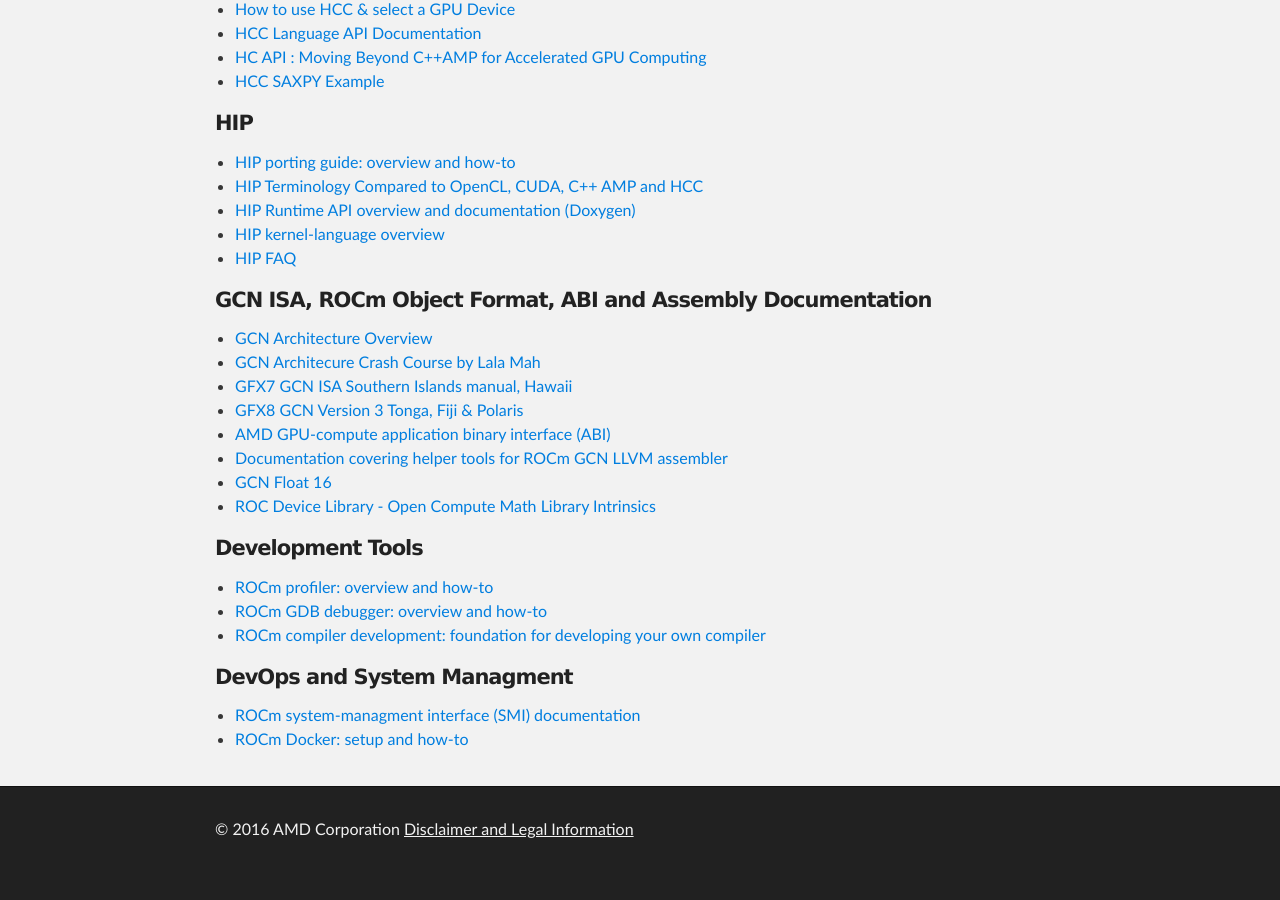
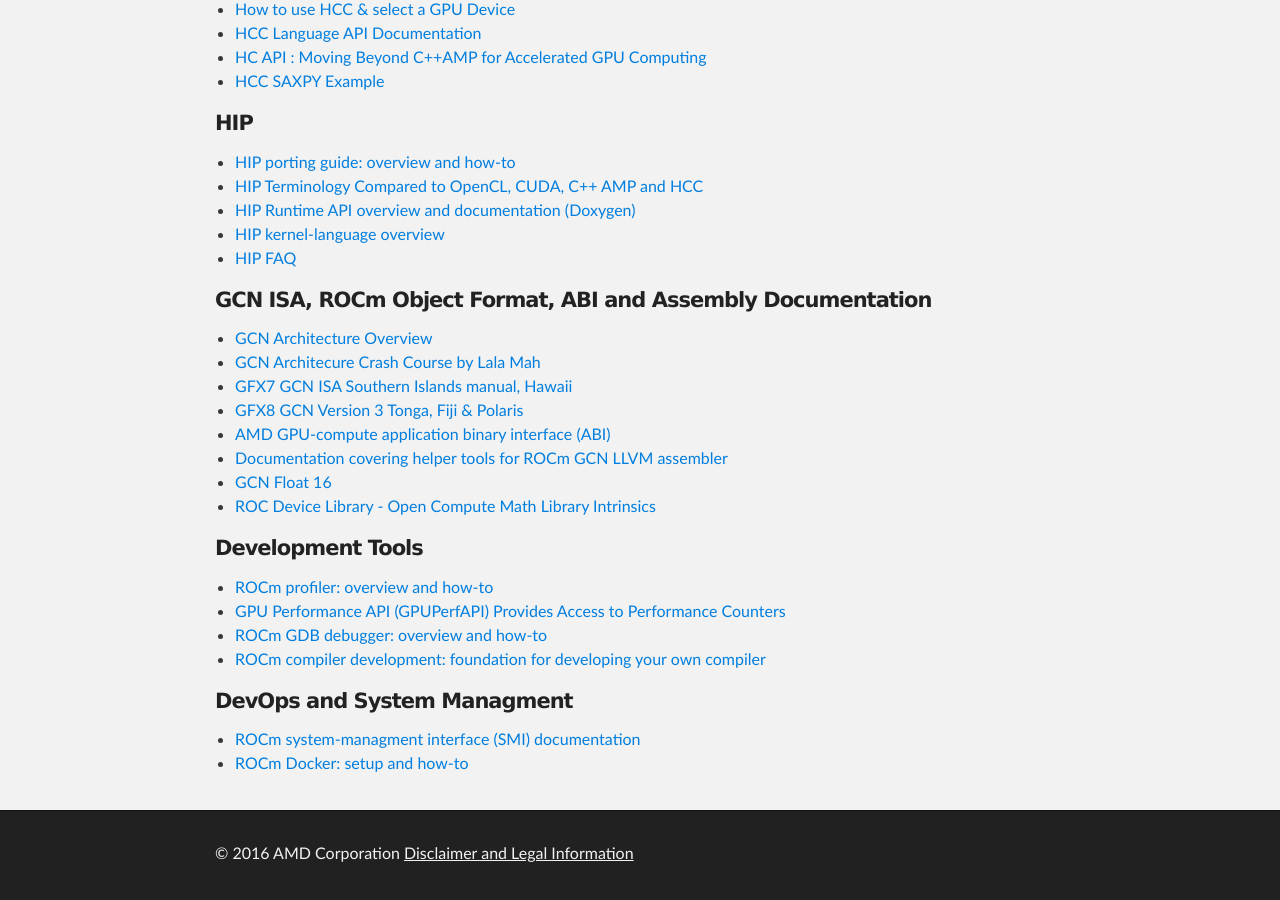
Before and after one commit to ROCm/ROCm.github.io, a Jekyll site: the page built from documentation.md, in a window 1280 px wide and 900 px high, scrolled down 657 px. Built offline with Jekyll 4.4.1, drawn with Linux system fonts in a browser that asks for light colours; before the commit the page ends 1533 px from its top, so only the background shows below that.

Commit message:
Update documentation.md

```diff
--- a/documentation.md
+++ b/documentation.md
@@ -44,6 +44,7 @@
 #### Development Tools
 
 * [ROCm profiler: overview and how-to](https://github.com/RadeonOpenCompute/ROCm-Profiler/blob/master/README.md)
+* [GPU Performance API (GPUPerfAPI) Provides Access to Performance Counters](https://github.com/GPUOpen-Tools/GPA/blob/master/GPUPerfAPI/doc/GPUPerfAPI-UserGuide.pdf)
 * [ROCm GDB debugger: overview and how-to](https://github.com/RadeonOpenCompute/ROCm-Debugger/blob/master/TUTORIAL.md)
 * [ROCm compiler development: foundation for developing your own compiler](ROCmCompilerKit.html)
 
```
